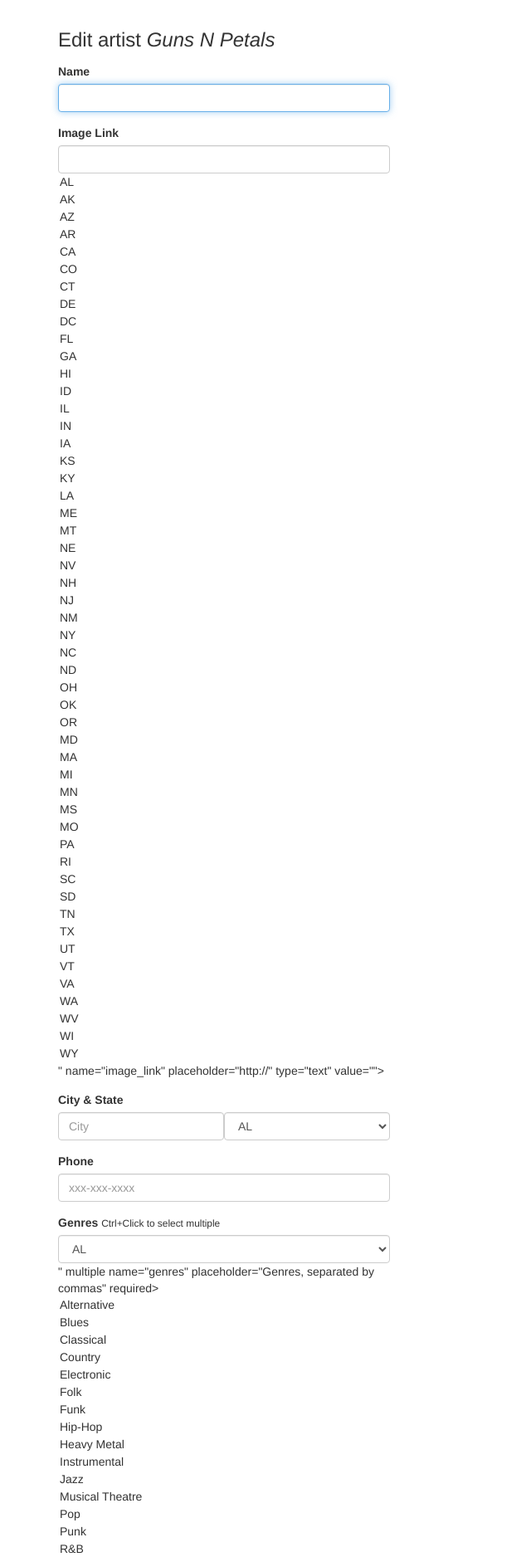
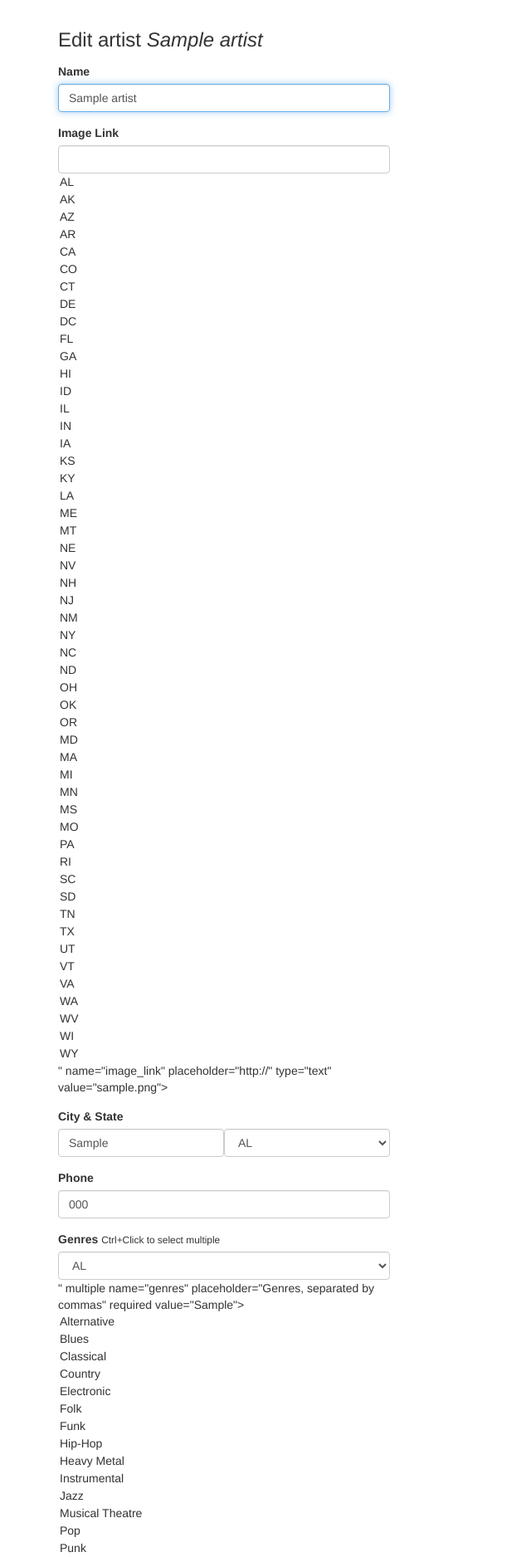
Before and after one commit to loredanamoanga/Ud-Fyyur, a Flask app: page /artists/1/edit in a window 1280 px wide. Shown: the part 60-1936 px from the top of the page at 83% size, without its empty margins (0-640 px from the left). Run offline with Flask 2, Linux system fonts and the light colour scheme; tables that the repository leaves empty hold one stand-in row (values such as "Sample post"); some libraries are stand-ins or nearby versions.

Commit message:
added remove venue button, artist edit form functionality

```diff
--- a/app.py
+++ b/app.py
@@ -127,7 +127,6 @@
 def search_venues():
     search_term = request.form.get('search_term')
     data = search_results(search_term, Venue)
-
     return render_template('pages/search_venues.html', results=data, search_term=request.form.get('search_term', ''))
 
 
@@ -164,16 +163,7 @@
 @app.route('/venues/create', methods=['POST'])
 def create_venue_submission():
     venue = Venue()
-    venue.name = request.form['name']
-    venue.phone = request.form['phone']
-    venue.address = request.form['address']
-    venue.city = request.form['city']
-    venue.state = request.form['state']
-    venue.genres = request.form.getlist('genres') or []
-    venue.facebook_link = request.form['facebook_link']
-    venue.image_link = request.form['image_link']
-    venue.seeking_description = request.form['seeking_description']
-    venue.seeking_talent = bool(request.form['seeking_talent'])
+    venue_values(venue)
     try:
         db.session.add(venue)
         db.session.commit()
@@ -185,18 +175,19 @@
     return render_template('pages/home.html')
 
 
-@app.route('/venues/<venue_id>', methods=['DELETE'])
+@app.route('/venues/<venue_id>', methods=['POST'])
 def delete_venue(venue_id):
-    # BONUS CHALLENGE: Implement a button to delete a Venue on a Venue Page, have it so that
-    # clicking that button delete it from the db then redirect the user to the homepage
     try:
         Venue.query.filter_by(id=venue_id).delete()
+        # db.session.delete(venue)
         db.session.commit()
     except SQLAlchemyError as e:
+        print(e)
         db.session.rollback()
     finally:
         db.session.close()
-    return None
+
+    return render_template('pages/home.html')
 
 
 #  Artists
@@ -235,59 +226,77 @@
 @app.route('/artists/<int:artist_id>/edit', methods=['GET'])
 def edit_artist(artist_id):
     form = ArtistForm()
-    artist = {
-        "id": 4,
-        "name": "Guns N Petals",
-        "genres": ["Rock n Roll"],
-        "city": "San Francisco",
-        "state": "CA",
-        "phone": "326-123-5000",
-        "website": "https://www.gunsnpetalsband.com",
-        "facebook_link": "https://www.facebook.com/GunsNPetals",
-        "seeking_venue": True,
-        "seeking_description": "Looking for shows to perform at in the San Francisco Bay Area!",
-        "image_link": "https://images.unsplash.com/photo-1549213783-8284d0336c4f?ixlib=rb-1.2.1&ixid=eyJhcHBfaWQiOjEyMDd9&auto=format&fit=crop&w=300&q=80"
-    }
+    artist = Artist.query.filter_by(id=artist_id).one()
+    # artist = {
+    #     "id": 4,
+    #     "name": "Guns N Petals",
+    #     "genres": ["Rock n Roll"],
+    #     "city": "San Francisco",
+    #     "state": "CA",
+    #     "phone": "326-123-5000",
+    #     "website": "https://www.gunsnpetalsband.com",
+    #     "facebook_link": "https://www.facebook.com/GunsNPetals",
+    #     "seeking_venue": True,
+    #     "seeking_description": "Looking for shows to perform at in the San Francisco Bay Area!",
+    #     "image_link": "https://images.unsplash.com/photo-1549213783-8284d0336c4f?ixlib=rb-1.2.1&ixid=eyJhcHBfaWQiOjEyMDd9&auto=format&fit=crop&w=300&q=80"
+    # }
     # TODO: populate form with fields from artist with ID <artist_id>
     return render_template('forms/edit_artist.html', form=form, artist=artist)
 
 
 @app.route('/artists/<int:artist_id>/edit', methods=['POST'])
 def edit_artist_submission(artist_id):
-    # TODO: take values from the form submitted, and update existing
     # artist record with ID <artist_id> using the new attributes
+    artist_data = Artist.query.filter_by(id=artist_id).one()
+
+    artist_data.name = request.form['name']
+    artist_values(artist_data)
+
+    try:
+        db.session.commit()
+        flash('Artist ' + request.form['name'] + ' was successfully listed!')
+    except SQLAlchemyError as e:
+        print(e)
+        flash('An error occurred. Artist ' + artist_data.name + ' could not be listed.')
 
     return redirect(url_for('show_artist', artist_id=artist_id))
+
+
+def artist_values(artist_data):
+    artist_data.city = request.form['city']
+    artist_data.state = request.form['state']
+    artist_data.phone = request.form['phone']
+    artist_data.facebook_link = request.form['facebook_link']
+    artist_data.genres = request.form.getlist('genres') or []
+    artist_data.image_link = request.form['image_link']
+    artist_data.seeking_description = request.form['seeking_description']
+    artist_data.seeking_venue = bool(request.form['seeking_venue'])
 
 
 @app.route('/venues/<int:venue_id>/edit', methods=['GET'])
 def edit_venue(venue_id):
     form = VenueForm()
     venue = Venue.query.filter_by(id=venue_id).one()
-    # venue = {
-    #     "id": 1,
-    #     "name": "The Musical Hop",
-    #     "genres": ["Jazz", "Reggae", "Swing", "Classical", "Folk"],
-    #     "address": "1015 Folsom Street",
-    #     "city": "San Francisco",
-    #     "state": "CA",
-    #     "phone": "123-123-1234",
-    #     "website": "https://www.themusicalhop.com",
-    #     "facebook_link": "https://www.facebook.com/TheMusicalHop",
-    #     "seeking_talent": False,
-    #     "seeking_description": "We are on the lookout for a local artist to play every two weeks. Please call us.",
-    #     "image_link": "https://images.unsplash.com/photo-1543900694-133f37abaaa5?ixlib=rb-1.2.1&ixid=eyJhcHBfaWQiOjEyMDd9&auto=format&fit=crop&w=400&q=60"
-    # }
     # TODO: populate form with values from venue with ID <venue_id>
-    print(venue)
     return render_template('forms/edit_venue.html', form=form, venue=venue)
 
 
 @app.route('/venues/<int:venue_id>/edit', methods=['POST'])
 def edit_venue_submission(venue_id):
-    # TODO: take values from the form submitted, and update existing
     # venue record with ID <venue_id> using the new attributes
     venue_data = Venue.query.filter_by(id=venue_id).one()
+    venue_values(venue_data)
+
+    try:
+        db.session.commit()
+        flash('Venue ' + request.form['name'] + ' was successfully edited!')
+    except SQLAlchemyError as e:
+        flash('An error occurred. Venue ' + venue_data.name + ' could not be edited.')
+
+    return redirect(url_for('show_venue', venue_id=venue_id))
+
+
+def venue_values(venue_data):
     venue_data.name = request.form['name']
     venue_data.phone = request.form['phone']
     venue_data.address = request.form['address']
@@ -302,15 +311,6 @@
         venue_data.seeking_talent = False
 
 
-    try:
-        db.session.commit()
-        flash('Venue ' + request.form['name'] + ' was successfully edited!')
-    except SQLAlchemyError as e:
-        flash('An error occurred. Venue ' + venue_data.name + ' could not be edited.')
-
-    return redirect(url_for('show_venue', venue_id=venue_id))
-
-
 #  Create Artist
 #  ----------------------------------------------------------------
 
@@ -323,15 +323,8 @@
 @app.route('/artists/create', methods=['POST'])
 def create_artist_submission():
     artist = Artist()
-    artist.name = request.form['name']
-    artist.city = request.form['city']
-    artist.state = request.form['state']
-    artist.phone = request.form['phone']
-    artist.facebook_link = request.form['facebook_link']
-    artist.genres = request.form.getlist('genres') or []
-    artist.image_link = request.form['image_link']
-    artist.seeking_description = request.form['seeking_description']
-    artist.seeking_venue = bool(request.form['seeking_venue'])
+    artist_values(artist)
+
     try:
         db.session.add(artist)
         db.session.commit()
@@ -340,7 +333,6 @@
         print(e)
         flash('An error occurred. Artist ' + artist.name + ' could not be listed.')
 
-    # on successful db insert, flash success
     return render_template('pages/home.html')
 
 
--- a/forms.py
+++ b/forms.py
@@ -91,7 +91,6 @@
         'image_link'
     )
     genres = SelectMultipleField(
-        # TODO implement enum restriction
         'genres', validators=[DataRequired()],
         choices=[
             ('Alternative', 'Alternative'),
@@ -194,14 +193,12 @@
         ]
     )
     phone = StringField(
-        # TODO implement validation logic for state
         'phone', validators=[DataRequired()]
     )
     image_link = StringField(
         'image_link', validators=[URL()]
     )
     genres = SelectMultipleField(
-        # TODO implement enum restriction
         'genres', validators=[DataRequired()],
         choices=[
             ('Alternative', 'Alternative'),
@@ -226,7 +223,6 @@
         ]
     )
     facebook_link = StringField(
-        # TODO implement enum restriction
         'facebook_link', validators=[URL()]
     )
 
@@ -240,4 +236,3 @@
     seeking_description = StringField(
         'seeking_description'
     )
-# TODO IMPLEMENT NEW ARTIST FORM AND NEW SHOW FORM
--- a/templates/forms/edit_artist.html
+++ b/templates/forms/edit_artist.html
@@ -6,44 +6,44 @@
         <h3 class="form-heading">Edit artist <em>{{ artist.name }}</em></h3>
         <div class="form-group">
             <label for="name">Name</label>
-            {{ form.name(class_ = 'form-control', autofocus = true) }}
+            {{ form.name(class_ = 'form-control', autofocus = true, value=artist.name) }}
         </div>
         <div class="form-group">
             <label for="image_link">Image Link</label>
-            {{ form.image_link(class_ = 'form-control', placeholder='http://', id=form.state, autofocus = true) }}
+            {{ form.image_link(class_ = 'form-control', placeholder='http://', id=form.state, autofocus = true, value=artist.image_link) }}
         </div>
         <div class="form-group">
             <label>City & State</label>
             <div class="form-inline">
                 <div class="form-group">
-                    {{ form.city(class_ = 'form-control', placeholder='City', autofocus = true) }}
+                    {{ form.city(class_ = 'form-control', placeholder='City', autofocus = true, value=artist.city) }}
                 </div>
                 <div class="form-group">
-                    {{ form.state(class_ = 'form-control', placeholder='State', autofocus = true) }}
+                    {{ form.state(class_ = 'form-control', placeholder='State', autofocus = true, value=artist.state) }}
                 </div>
             </div>
         </div>
         <div class="form-group">
             <label for="phone">Phone</label>
-            {{ form.phone(class_ = 'form-control', placeholder='xxx-xxx-xxxx', autofocus = true) }}
+            {{ form.phone(class_ = 'form-control', placeholder='xxx-xxx-xxxx', autofocus = true, value=artist.phone) }}
         </div>
         <div class="form-group">
             <label for="genres">Genres</label>
             <small>Ctrl+Click to select multiple</small>
             {{ form.genres(class_ = 'form-control', placeholder='Genres, separated by commas', id=form.state, autofocus
-            = true) }}
+            = true, value=artist.genres) }}
         </div>
           <div class="form-group">
             <label for="facebook_link">Facebook Link</label>
-            {{ form.facebook_link(class_ = 'form-control', placeholder='http://', id=form.state, autofocus = true) }}
+            {{ form.facebook_link(class_ = 'form-control', placeholder='http://', id=form.state, autofocus = true, value=artist.facebook_link) }}
         </div>
         <div class="form-group">
             <label for="seeking_venue">Seeking a Venue?</label>
-            {{ form.seeking_venue(class_ = 'form-control', placeholder='Seeking Venue?', autofocus = true) }}
+            {{ form.seeking_venue(class_ = 'form-control', placeholder='Seeking Venue?', autofocus = true, value=artist.seeking_venue) }}
         </div>
         <div class="form-group">
             <label for="seeking_description">Venue description</label>
-            {{ form.seeking_description(class_ = 'form-control', placeholder='Let venues know what you are looking for!', autofocus = true) }}
+            {{ form.seeking_description(class_ = 'form-control', placeholder='Let venues know what you are looking for!', autofocus = true, value=artist.seeking_description) }}
         </div>
         <input type="submit" value="Edit Artist" class="btn btn-primary btn-lg btn-block">
     </form>
```
Also changed, not shown: templates/pages/show_venue.html (+20 -7 lines).
